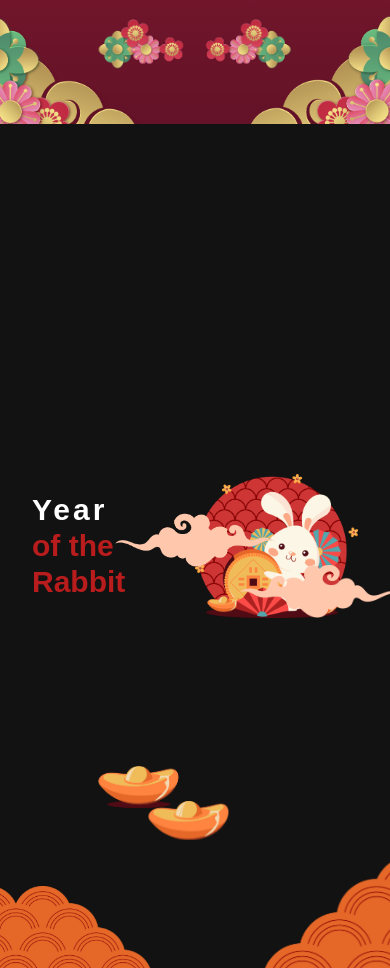
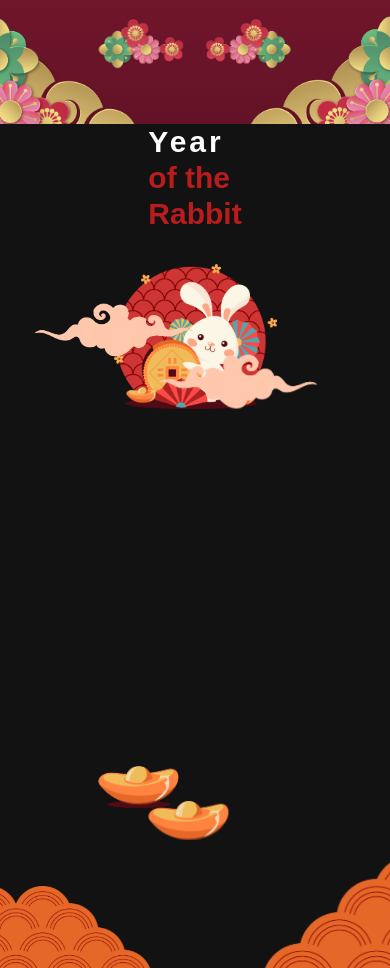
Before and after one commit to Novianto778/cny-2023, a React (Vite) app: page / in a window 390 px wide. Shown: the part 720-1688 px from the top of the page. Built offline with nearby package versions, Linux system fonts and the light colour scheme; a web font is replaced by a local one.

Commit message:
Fix image in mobile screen

```diff
--- a/src/App.tsx
+++ b/src/App.tsx
@@ -4,7 +4,7 @@ import Hero2 from './components/Hero2';
 
 function App() {
     return (
-        <div className="h-full">
+        <div className="h-full w-screen overflow-hidden">
             <Hero1 />
             <Hero2 />
         </div>
--- a/src/components/Hero2.tsx
+++ b/src/components/Hero2.tsx
@@ -5,8 +5,8 @@ type Props = {};
 
 const Hero2 = (props: Props) => {
     return (
-        <div className="h-screen w-full bg-hero2 relative overflow-hidden">
-            <div className="h-full w-full flex justify-between items-center px-8 max-w-6xl mx-auto relative">
+        <div className="h-screen w-full bg-hero2 flex relative overflow-hidden">
+            <div className="h-auto w-full flex flex-col gap-y-8 md:flex-row md:justify-between items-center px-8 max-w-6xl mx-auto relative">
                 <div>
                     <motion.h1
                         className=" text-black font-bold"
```
